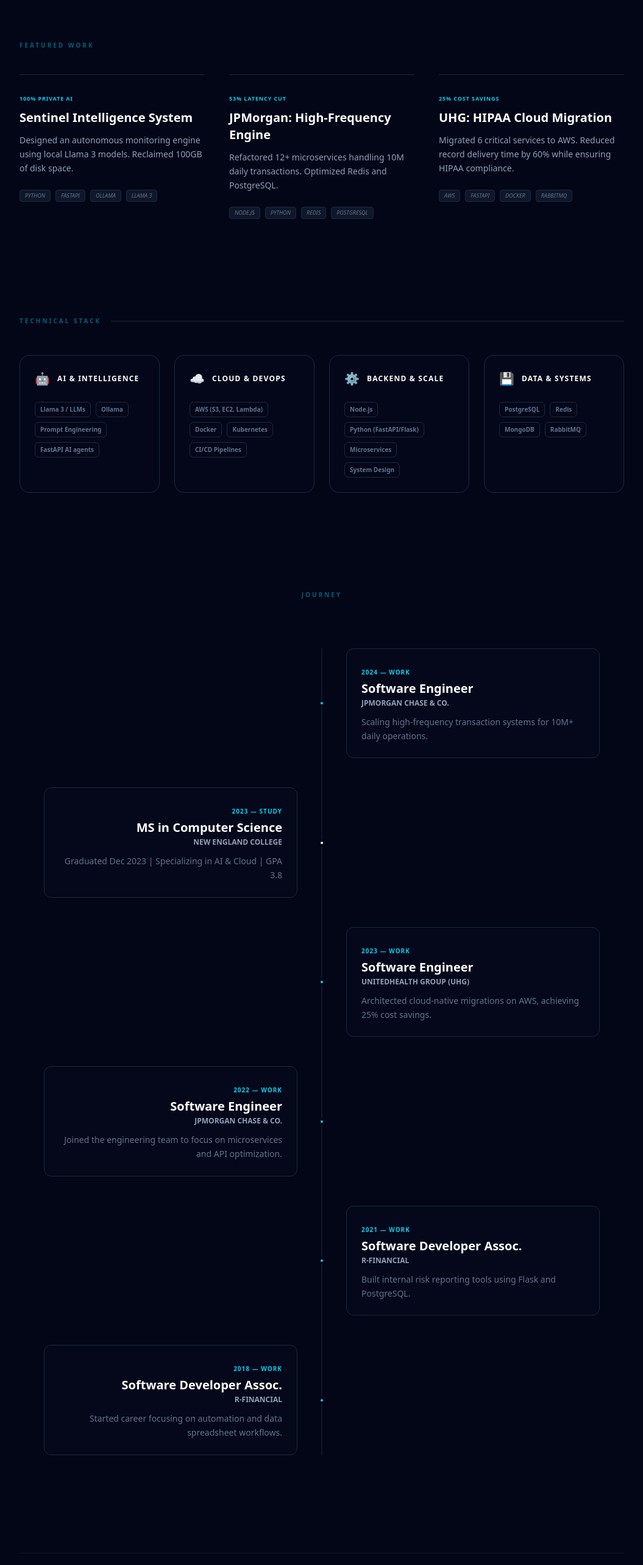
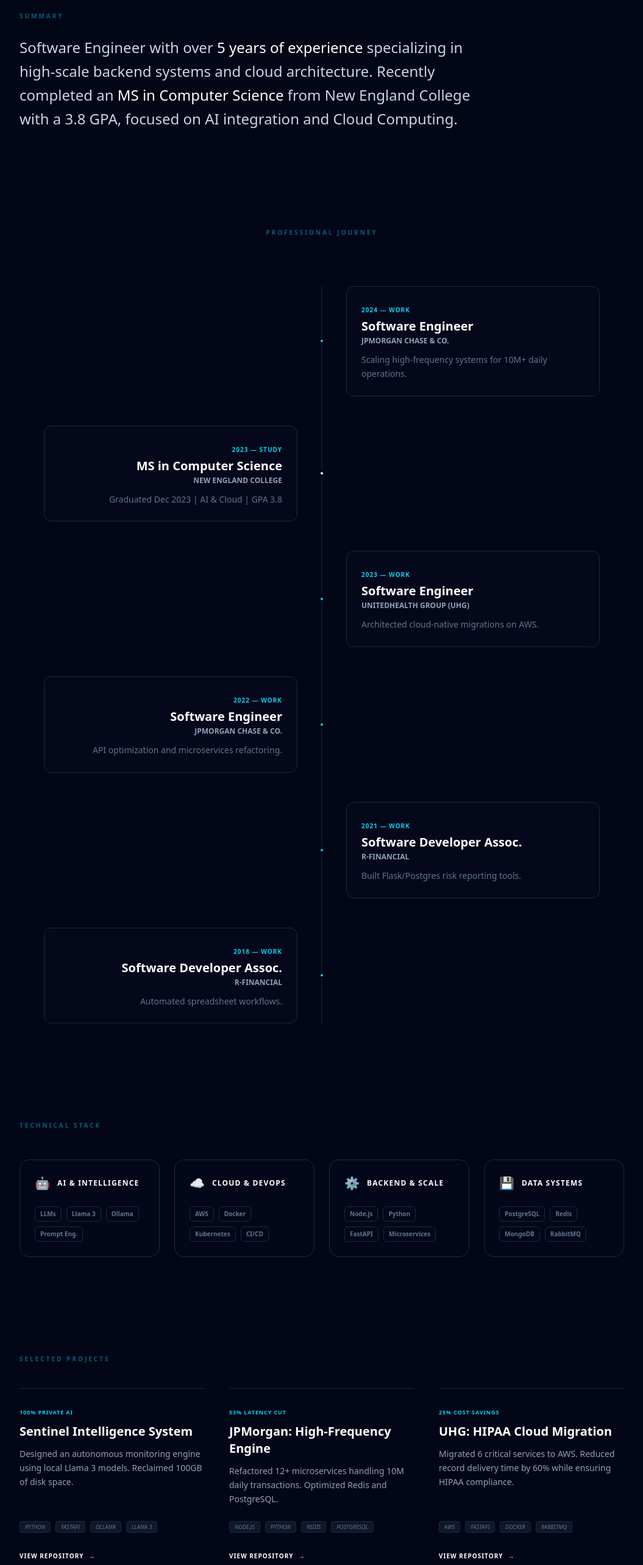
Before and after one commit to Gedam12/portfolio, a React (Vite) app in the folder portfolio/: page /portfolio/ in a window 1280 px wide. Shown: the part 220-2786 px from the top of the page at 61% size, without its empty margins (112-1167 px from the left). Built offline with nearby package versions, Linux system fonts and the light colour scheme.

Commit message:
feat: reorder sections and add project links

```diff
--- a/portfolio/src/App.jsx
+++ b/portfolio/src/App.jsx
@@ -6,95 +6,46 @@
     title: "Sentinel Intelligence System",
     metric: "100% PRIVATE AI",
     desc: "Designed an autonomous monitoring engine using local Llama 3 models. Reclaimed 100GB of disk space.",
-    tech: ["Python", "FastAPI", "Ollama", "Llama 3"]
+    tech: ["Python", "FastAPI", "Ollama", "Llama 3"],
+    link: "https://github.com/Gedam12/Sentinel-Intelligence-System"
   },
   {
     title: "JPMorgan: High-Frequency Engine",
     metric: "53% LATENCY CUT",
     desc: "Refactored 12+ microservices handling 10M daily transactions. Optimized Redis and PostgreSQL.",
-    tech: ["Node.js", "Python", "Redis", "PostgreSQL"]
+    tech: ["Node.js", "Python", "Redis", "PostgreSQL"],
+    link: "https://github.com/Gedam12/jpm-engine-clone"
   },
   {
     title: "UHG: HIPAA Cloud Migration",
     metric: "25% COST SAVINGS",
     desc: "Migrated 6 critical services to AWS. Reduced record delivery time by 60% while ensuring HIPAA compliance.",
-    tech: ["AWS", "FastAPI", "Docker", "RabbitMQ"]
+    tech: ["AWS", "FastAPI", "Docker", "RabbitMQ"],
+    link: "https://github.com/Gedam12/portfolio" // Generic link since no specific one was provided
   }
 ];
 
 const SKILLS = [
-  {
-    category: "AI & Intelligence",
-    items: ["Llama 3 / LLMs", "Ollama", "Prompt Engineering", "FastAPI AI agents"],
-    icon: "🤖"
-  },
-  {
-    category: "Cloud & DevOps",
-    items: ["AWS (S3, EC2, Lambda)", "Docker", "Kubernetes", "CI/CD Pipelines"],
-    icon: "☁️"
-  },
-  {
-    category: "Backend & Scale",
-    items: ["Node.js", "Python (FastAPI/Flask)", "Microservices", "System Design"],
-    icon: "⚙️"
-  },
-  {
-    category: "Data & Systems",
-    items: ["PostgreSQL", "Redis", "MongoDB", "RabbitMQ"],
-    icon: "💾"
-  }
+  { category: "AI & Intelligence", items: ["LLMs", "Llama 3", "Ollama", "Prompt Eng."], icon: "🤖" },
+  { category: "Cloud & DevOps", items: ["AWS", "Docker", "Kubernetes", "CI/CD"], icon: "☁️" },
+  { category: "Backend & Scale", items: ["Node.js", "Python", "FastAPI", "Microservices"], icon: "⚙️" },
+  { category: "Data Systems", items: ["PostgreSQL", "Redis", "MongoDB", "RabbitMQ"], icon: "💾" }
 ];
 
 const TIMELINE = [
-  {
-    year: "2024",
-    type: "Work",
-    title: "Software Engineer",
-    place: "JPMorgan Chase & Co.",
-    desc: "Scaling high-frequency transaction systems for 10M+ daily operations."
-  },
-  {
-    year: "2023",
-    type: "Study",
-    title: "MS in Computer Science",
-    place: "New England College",
-    desc: "Graduated Dec 2023 | Specializing in AI & Cloud | GPA 3.8"
-  },
-  {
-    year: "2023",
-    type: "Work",
-    title: "Software Engineer",
-    place: "UnitedHealth Group (UHG)",
-    desc: "Architected cloud-native migrations on AWS, achieving 25% cost savings."
-  },
-  {
-    year: "2022",
-    type: "Work",
-    title: "Software Engineer",
-    place: "JPMorgan Chase & Co.",
-    desc: "Joined the engineering team to focus on microservices and API optimization."
-  },
-  {
-    year: "2021",
-    type: "Work",
-    title: "Software Developer Assoc.",
-    place: "R-Financial",
-    desc: "Built internal risk reporting tools using Flask and PostgreSQL."
-  },
-  {
-    year: "2018",
-    type: "Work",
-    title: "Software Developer Assoc.",
-    place: "R-Financial",
-    desc: "Started career focusing on automation and data spreadsheet workflows."
-  }
+  { year: "2024", type: "Work", title: "Software Engineer", place: "JPMorgan Chase & Co.", desc: "Scaling high-frequency systems for 10M+ daily operations." },
+  { year: "2023", type: "Study", title: "MS in Computer Science", place: "New England College", desc: "Graduated Dec 2023 | AI & Cloud | GPA 3.8" },
+  { year: "2023", type: "Work", title: "Software Engineer", place: "UnitedHealth Group (UHG)", desc: "Architected cloud-native migrations on AWS." },
+  { year: "2022", type: "Work", title: "Software Engineer", place: "JPMorgan Chase & Co.", desc: "API optimization and microservices refactoring." },
+  { year: "2021", type: "Work", title: "Software Developer Assoc.", place: "R-Financial", desc: "Built Flask/Postgres risk reporting tools." },
+  { year: "2018", type: "Work", title: "Software Developer Assoc.", place: "R-Financial", desc: "Automated spreadsheet workflows." }
 ];
 
 function App() {
   return (
     <div className="min-h-screen p-6 md:p-20 max-w-6xl mx-auto bg-[#020617]">
       {/* HEADER */}
-      <header className="mb-32 flex flex-col md:flex-row justify-between items-start md:items-end gap-8">
+      <header className="mb-20 flex flex-col md:flex-row justify-between items-start md:items-end gap-8">
         <div>
           <h1 className="text-4xl md:text-5xl text-white font-medium tracking-tight">
             Sayali <span className="text-cyan-400 italic font-light">Gedam</span>
@@ -103,63 +54,23 @@
             Software Engineer // MSCS // 5+ Years Experience
           </p>
         </div>
-
         <div className="flex flex-wrap gap-4">
-          <a href={myResume} target="_blank" rel="noreferrer" download className="bg-cyan-400 text-[#020617] px-6 py-3 rounded-full text-[10px] font-black uppercase tracking-widest hover:bg-white transition-all shadow-lg">Download CV</a>
+          <a href={myResume} target="_blank" rel="noreferrer" download className="bg-cyan-400 text-[#020617] px-6 py-3 rounded-full text-[10px] font-black uppercase tracking-widest hover:bg-white transition-all">Download CV</a>
           <a href="https://www.linkedin.com/in/sayaligedam/" target="_blank" rel="noreferrer" className="border border-cyan-400/30 bg-cyan-400/5 px-6 py-3 rounded-full text-[10px] font-black uppercase tracking-widest text-cyan-400 hover:text-white transition-all">LinkedIn</a>
-          <a href="mailto:sayaligedam12@gmail.com?subject=Portfolio Inquiry" className="border border-slate-700 bg-slate-900/50 px-6 py-3 rounded-full text-[10px] font-black uppercase tracking-widest text-slate-400 hover:text-cyan-400 transition-all">Email Me</a>
         </div>
       </header>
 
-      {/* PROJECTS SECTION */}
-      <section className="mb-40">
-        <h2 className="text-[10px] font-black uppercase tracking-[0.3em] text-cyan-500/50 mb-10">Featured Work</h2>
-        <div className="grid md:grid-cols-3 gap-10">
-          {PROJECTS.map((p, i) => (
-            <div key={i} className="group border-t border-slate-800 pt-6 hover:border-cyan-400/50 transition-colors">
-              <span className="text-[9px] font-bold text-cyan-400 tracking-widest uppercase">{p.metric}</span>
-              <h3 className="text-xl font-bold text-white mt-2 mb-3">{p.title}</h3>
-              <p className="text-sm text-slate-400 leading-relaxed mb-6">{p.desc}</p>
-              <div className="flex flex-wrap gap-2">
-                {p.tech.map(t => (
-                  <span key={t} className="text-[9px] font-medium text-slate-500 bg-slate-900 px-2 py-0.5 rounded border border-slate-800 uppercase italic">{t}</span>
-                ))}
-              </div>
-            </div>
-          ))}
-        </div>
+      {/* 1st: SUMMARY SECTION */}
+      <section className="mb-40 max-w-3xl">
+        <h2 className="text-[10px] font-black uppercase tracking-[0.3em] text-cyan-500/50 mb-6">Summary</h2>
+        <p className="text-xl md:text-2xl text-slate-300 leading-relaxed font-light">
+          Software Engineer with over <span className="text-white font-medium">5 years of experience</span> specializing in high-scale backend systems and cloud architecture. Recently completed an <span className="text-white font-medium">MS in Computer Science</span> from New England College with a 3.8 GPA, focused on AI integration and Cloud Computing.
+        </p>
       </section>
 
-      {/* RESTORED SKILLS SECTION */}
-      {/* UPDATED SKILLS SECTION */}
-<section className="mb-40">
-  <div className="flex items-center gap-4 mb-12">
-    <h2 className="text-[10px] font-black uppercase tracking-[0.3em] text-cyan-500/50">Technical Stack</h2>
-    <div className="h-[1px] flex-grow bg-slate-800"></div>
-  </div>
-
-  <div className="grid grid-cols-1 md:grid-cols-2 lg:grid-cols-4 gap-6">
-    {SKILLS.map((group, i) => (
-      <div key={i} className="group p-6 rounded-2xl border border-slate-800 bg-slate-900/10 hover:bg-cyan-400/[0.02] hover:border-cyan-400/30 transition-all duration-500">
-        <div className="flex items-center gap-3 mb-6">
-          <span className="text-xl">{group.icon}</span>
-          <h3 className="text-xs font-bold text-white uppercase tracking-widest">{group.category}</h3>
-        </div>
-        <div className="flex flex-wrap gap-2">
-          {group.items.map(skill => (
-            <span key={skill} className="text-[10px] font-bold text-slate-500 border border-slate-800 px-2 py-1 rounded-md group-hover:text-cyan-400 group-hover:border-cyan-400/20 transition-colors">
-              {skill}
-            </span>
-          ))}
-        </div>
-      </div>
-    ))}
-  </div>
-</section>
-
-      {/* ALTERNATING TIMELINE SECTION */}
+      {/* 2nd: JOURNEY (ZIGZAG) */}
       <section className="mb-40">
-        <h2 className="text-[10px] font-black uppercase tracking-[0.3em] text-cyan-500/50 mb-20 text-center">Journey</h2>
+        <h2 className="text-[10px] font-black uppercase tracking-[0.3em] text-cyan-500/50 mb-20 text-center">Professional Journey</h2>
         <div className="relative">
           <div className="hidden md:block absolute left-1/2 transform -translate-x-1/2 h-full w-[1px] bg-slate-800"></div>
           <div className="space-y-12">
@@ -183,13 +94,55 @@
         </div>
       </section>
 
+      {/* 3rd: SKILLS SECTION */}
+      <section className="mb-40">
+        <h2 className="text-[10px] font-black uppercase tracking-[0.3em] text-cyan-500/50 mb-12">Technical Stack</h2>
+        <div className="grid grid-cols-1 md:grid-cols-2 lg:grid-cols-4 gap-6">
+          {SKILLS.map((group, i) => (
+            <div key={i} className="group p-6 rounded-2xl border border-slate-800 bg-slate-900/10 hover:border-cyan-400/30 transition-all">
+              <div className="flex items-center gap-3 mb-6">
+                <span className="text-xl">{group.icon}</span>
+                <h3 className="text-xs font-bold text-white uppercase tracking-widest">{group.category}</h3>
+              </div>
+              <div className="flex flex-wrap gap-2">
+                {group.items.map(skill => (
+                  <span key={skill} className="text-[10px] font-bold text-slate-500 border border-slate-800 px-2 py-1 rounded-md group-hover:text-cyan-400 group-hover:border-cyan-400/20 transition-colors">{skill}</span>
+                ))}
+              </div>
+            </div>
+          ))}
+        </div>
+      </section>
+
+      {/* 4th: PROJECTS SECTION */}
+      <section className="mb-40">
+        <h2 className="text-[10px] font-black uppercase tracking-[0.3em] text-cyan-500/50 mb-10">Selected Projects</h2>
+        <div className="grid md:grid-cols-3 gap-10">
+          {PROJECTS.map((p, i) => (
+            <div key={i} className="group flex flex-col justify-between border-t border-slate-800 pt-6 hover:border-cyan-400/50 transition-colors">
+              <div>
+                <span className="text-[9px] font-bold text-cyan-400 tracking-widest uppercase">{p.metric}</span>
+                <h3 className="text-xl font-bold text-white mt-2 mb-3">{p.title}</h3>
+                <p className="text-sm text-slate-400 leading-relaxed mb-6">{p.desc}</p>
+              </div>
+              <div>
+                <div className="flex flex-wrap gap-2 mb-6">
+                  {p.tech.map(t => (
+                    <span key={t} className="text-[9px] font-medium text-slate-500 bg-slate-900 px-2 py-0.5 rounded border border-slate-800 uppercase italic">{t}</span>
+                  ))}
+                </div>
+                <a href={p.link} target="_blank" rel="noreferrer" className="inline-flex items-center text-[10px] font-bold uppercase tracking-widest text-white hover:text-cyan-400 transition-colors">
+                  View Repository <span className="ml-2">→</span>
+                </a>
+              </div>
+            </div>
+          ))}
+        </div>
+      </section>
+
       {/* FOOTER */}
       <footer className="mt-40 pt-10 border-t border-slate-900 text-[10px] font-bold uppercase tracking-[0.2em] text-slate-600 flex flex-col md:flex-row justify-between items-center gap-4">
         <span>Boston, MA</span>
-        <div className="flex gap-8">
-          <a href="https://github.com/Gedam12" target="_blank" rel="noreferrer" className="hover:text-cyan-400 transition-colors">GitHub</a>
-          <a href="https://www.linkedin.com/in/sayaligedam/" target="_blank" rel="noreferrer" className="hover:text-cyan-400 transition-colors">LinkedIn</a>
-        </div>
         <span>© 2026 Sayali Gedam</span>
       </footer>
     </div>
```
